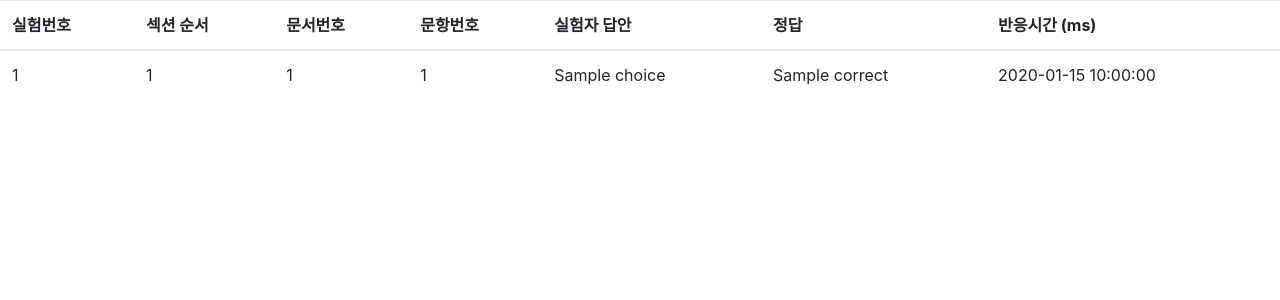
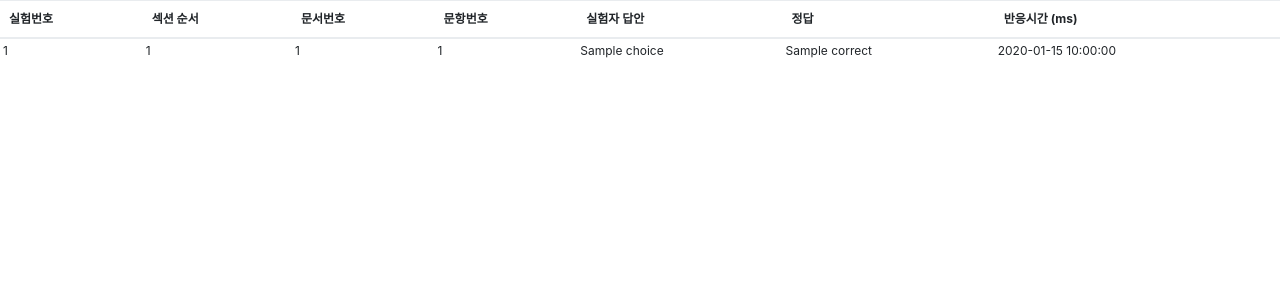
Before and after one commit to chongkong/dont-blink-experiment, a Python web app: template dontblink/templates/result.html in a window 1280 px wide. Shown: the top 300 px of the page. Run offline with Jinja, Linux system fonts and the light colour scheme; the template is opened without the code that fills it: most values are stand-ins (such as "Sample title", 1, 10 or a date in 2020); some libraries are stand-ins or nearby versions.

Commit message:
Fix table styling for denser view

```diff
--- a/dontblink/templates/result.html
+++ b/dontblink/templates/result.html
@@ -6,6 +6,17 @@
     <meta http-equiv="X-UA-Compatible" content="ie=edge">
     <link href="https://maxcdn.bootstrapcdn.com/bootstrap/4.0.0-beta.2/css/bootstrap.min.css" rel="stylesheet" integrity="sha384-PsH8R72JQ3SOdhVi3uxftmaW6Vc51MKb0q5P2rRUpPvrszuE4W1povHYgTpBfshb" crossorigin="anonymous">
     <title>Document</title>
+    <style>
+        * {
+            font-size: 12px;
+        }
+        thead {
+            font-size: 16px;
+        }
+        .table td {
+            padding: 0.25rem;
+        }
+    </style>
 </head>
 <body>
     <table class="table">
```
